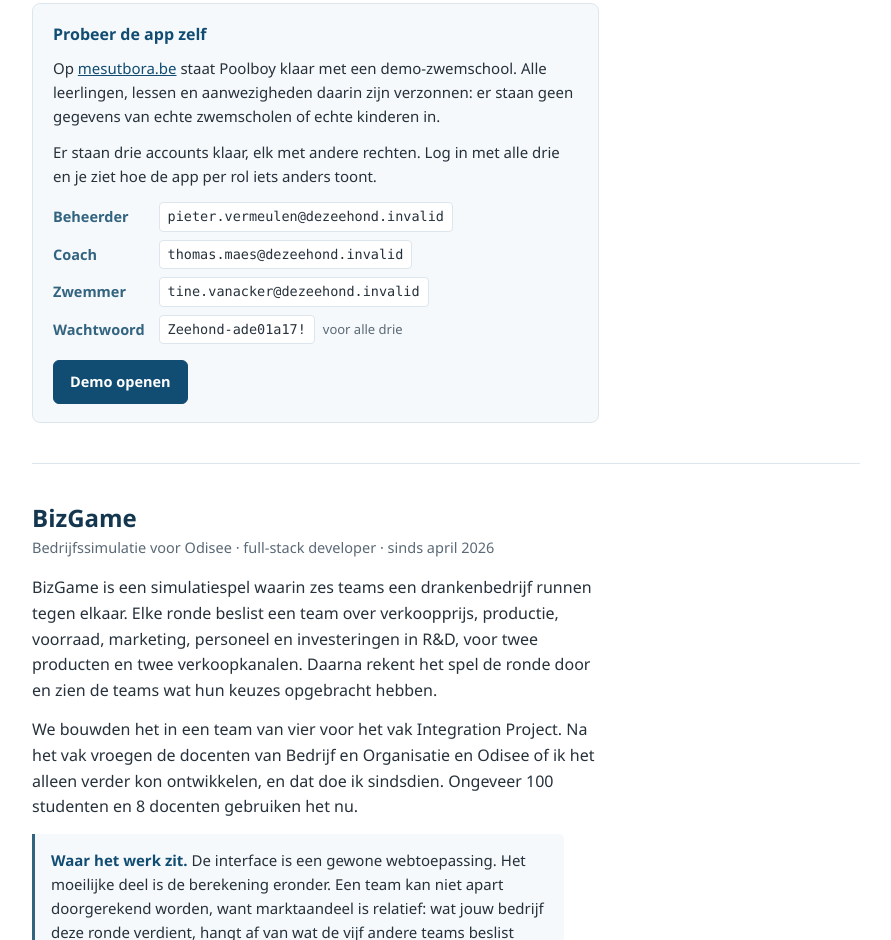
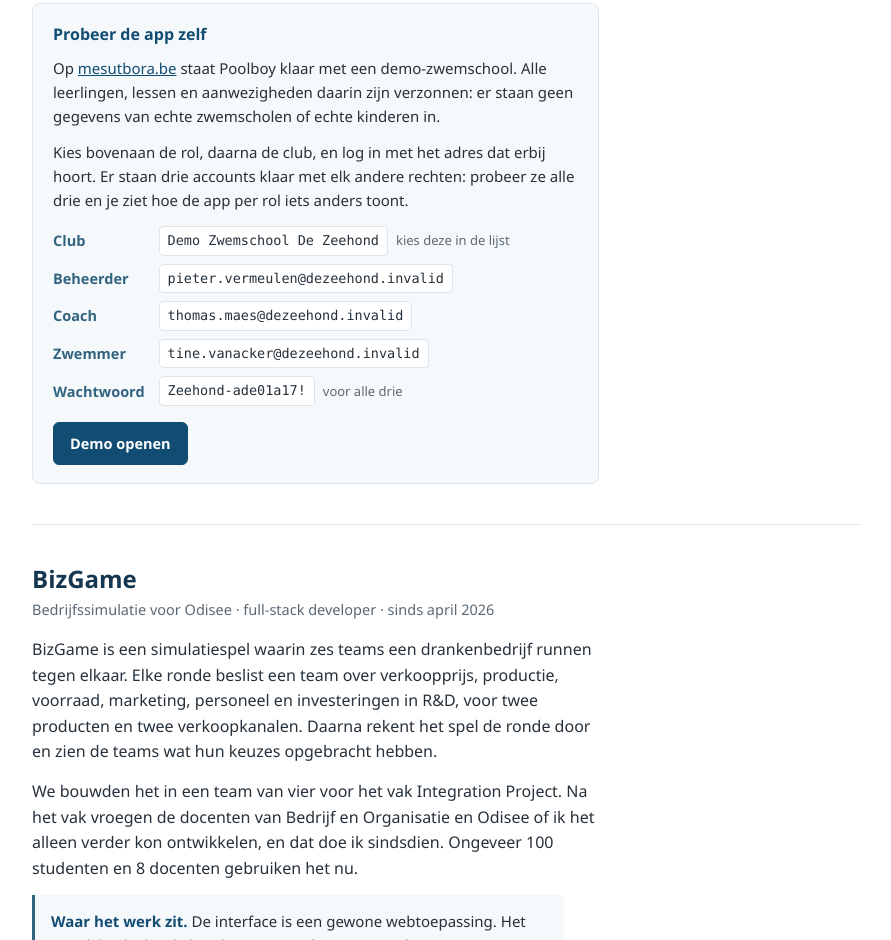
Before and after one commit to Mesutbora/mesutbora.github.io, a plain HTML site: page index.html in a window 1280 px wide. Shown: the part 1819-2759 px from the top of the page, without its empty margins (194-1085 px from the left). Drawn offline with Linux system fonts and the light colour scheme.

Commit message:
Demo: clubnaam erbij, inlogvolgorde uitgelegd

```diff
--- a/index.html
+++ b/index.html
@@ -231,10 +231,12 @@
         geen gegevens van echte zwemscholen of echte kinderen in.
       </p>
       <p class="demo__text demo__hint">
-        Er staan drie accounts klaar, elk met andere rechten. Log in met alle drie en je ziet
-        hoe de app per rol iets anders toont.
+        Kies bovenaan de rol, daarna de club, en log in met het adres dat erbij hoort. Er staan
+        drie accounts klaar met elk andere rechten: probeer ze alle drie en je ziet hoe de app
+        per rol iets anders toont.
       </p>
       <dl class="demo__creds">
+        <dt>Club</dt>       <dd><code>Demo Zwemschool De Zeehond</code> <span class="demo__note">kies deze in de lijst</span></dd>
         <dt>Beheerder</dt>  <dd><code>pieter.vermeulen@dezeehond.invalid</code></dd>
         <dt>Coach</dt>      <dd><code>thomas.maes@dezeehond.invalid</code></dd>
         <dt>Zwemmer</dt>    <dd><code>tine.vanacker@dezeehond.invalid</code></dd>
```
